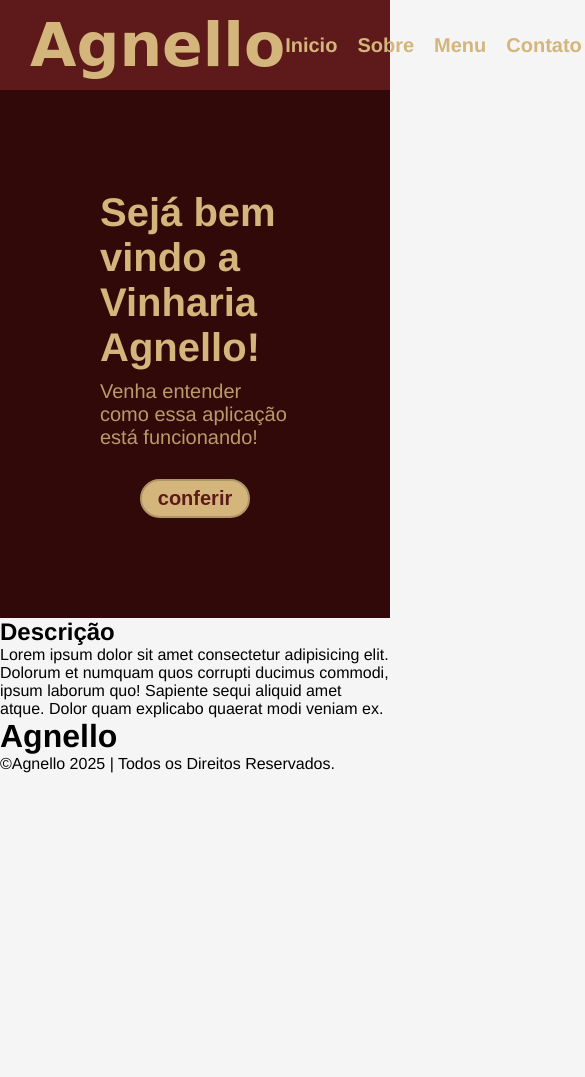
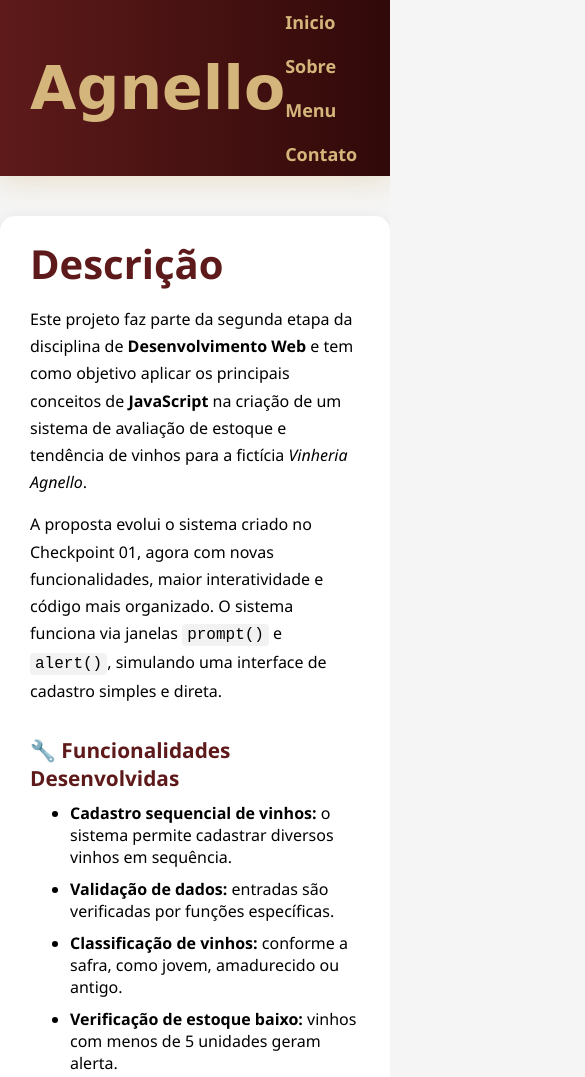
Before and after one commit to CPs-FIAP-2025/cp2-WebDev, a plain HTML site: page index.html in a window 390 px wide. Shown: the top 1077 px of the page, 585 px wide, since content can reach past the window. Before the commit the page ends 844 px from the top, so only its background shows below. Drawn offline with Linux system fonts and the light colour scheme; files whose address does not match are found by name.

Commit message:
terminando de criar o conteudo do HTML, estilizar o CSS e criar a responsividade

```diff
--- a/index.html
+++ b/index.html
@@ -11,6 +11,7 @@
 
 <body>
     <div class="container">
+
         <header>
             <div id="logo">
                 <h1>Agnello</h1>
@@ -35,9 +36,51 @@
 
         <section id="conteudo">
             <h1>Descrição</h1>
-            <p>Lorem ipsum dolor sit amet consectetur adipisicing elit. Dolorum et numquam quos corrupti ducimus
-                commodi, ipsum laborum quo! Sapiente sequi aliquid amet atque. Dolor quam explicabo quaerat modi veniam
-                ex.</p>
+            <p>
+                Este projeto faz parte da segunda etapa da disciplina de <strong>Desenvolvimento Web</strong> e tem como
+                objetivo aplicar os principais conceitos de <strong>JavaScript</strong> na criação de um sistema de
+                avaliação de estoque e tendência de vinhos para a fictícia <em>Vinheria Agnello</em>.
+            </p>
+
+            <p>
+                A proposta evolui o sistema criado no Checkpoint 01, agora com novas funcionalidades, maior
+                interatividade e código mais organizado. O sistema funciona via janelas <code>prompt()</code> e
+                <code>alert()</code>, simulando uma interface de cadastro simples e direta.
+            </p>
+
+            <h3>🔧 Funcionalidades Desenvolvidas</h3>
+            <ul>
+                <li><strong>Cadastro sequencial de vinhos:</strong> o sistema permite cadastrar diversos vinhos em
+                    sequência.</li>
+                <li><strong>Validação de dados:</strong> entradas são verificadas por funções específicas.</li>
+                <li><strong>Classificação de vinhos:</strong> conforme a safra, como jovem, amadurecido ou antigo.</li>
+                <li><strong>Verificação de estoque baixo:</strong> vinhos com menos de 5 unidades geram alerta.</li>
+                <li><strong>Resumo final:</strong> total de cadastros, quantidade com estoque baixo e safra mais antiga.
+                </li>
+            </ul>
+
+            <h3>📌 Regras e Técnicas Aplicadas</h3>
+            <ul>
+                <li>Uso de <strong>funções reutilizáveis</strong> para organização do código.</li>
+                <li>Respeito ao <strong>escopo das variáveis</strong>.</li>
+                <li><strong>Sem arrays ou objetos:</strong> apenas variáveis com nomes como <code>nome1</code>,
+                    <code>safra2</code>, etc.
+                </li>
+                <li>Mensagens exibidas via <code>console.log()</code> e <code>alert()</code>.</li>
+            </ul>
+
+            <h3>🎯 Objetivo Didático</h3>
+            <ul>
+                <li>Reforçar lógica de programação com JavaScript.</li>
+                <li>Usar funções organizadas sem recursos avançados.</li>
+                <li>Aplicar laços de repetição (<code>while</code>, <code>for</code>).</li>
+                <li>Resolver problemas com criatividade mesmo com limitações.</li>
+            </ul>
+
+            <p class="final">
+                <strong>Resultado final:</strong> um sistema funcional, leve e educativo, que simula o controle de
+                estoque básico de vinhos diretamente no navegador.
+            </p>
         </section>
 
         <footer>
--- a/src/css/style.css
+++ b/src/css/style.css
@@ -6,8 +6,7 @@
 
 body {
     background-color: #f5f5f5;
-    font-family: 'Franklin Gothic Medium', 'Arial Narrow', Arial, sans-serif;
-
+    font-family: "Segoe UI", Tahoma, Geneva, Verdana, sans-serif;
 }
 
 header {
@@ -15,9 +14,13 @@ header {
     padding: 10px;
     justify-content: space-between;
     align-items: center;
-    background-color: #5e1a1a;
+    background: linear-gradient(90deg, #5e1a1a, #310909);
     color: rgb(255, 255, 255);
+    box-shadow: 0px 0px 30px 2px #d4b57b69;
+    position: sticky;
+
 }
+
 
 #logo {
     color: #d4b57b;
@@ -25,6 +28,7 @@ header {
     font-family: cursive;
     margin-left: 20px;
 }
+
 
 nav ul {
     list-style: none;
@@ -36,7 +40,7 @@ nav ul {
 nav ul li a {
     text-decoration: none;
     color: #d4b57b;
-    font-size: 20px;
+    font-size: 18px;
     font-weight: 600;
     transition: color 0.3s ease;
 }
@@ -48,7 +52,7 @@ nav ul li a:hover {
 
 #destaque {
     padding: 100px;
-    background-color: #310909;
+    background: #310909;
     display: flex;
     flex-direction: column;
     align-items: center;
@@ -83,5 +87,82 @@ nav ul li a:hover {
     color: #d4b57b;
     background-color: #310909;
     box-shadow: 0px 0px 10px 1px #d4b57b;
+}
+
+#conteudo {
+    max-width: 90%;
+    margin: 40px auto;
+    padding: 20px 30px;
+    background-color: #ffffff;
+    border-radius: 15px;
+    box-shadow: 0 4px 15px rgba(0, 0, 0, 0.1);
+}
+
+#conteudo h1 {
+    color: #5e1a1a;
+    font-size: 40px;
+    font-weight: 700;
+}
+
+#conteudo h3 {
+    color: #5e1a1a;
+    font-size: 1.3rem;
+    margin-top: 30px;
+}
+
+#conteudo p {
+    margin: 15px 0;
+    line-height: 1.7;
+    font-size: 1rem;
+}
+
+#conteudo ul {
+    margin: 10px 0 20px 20px;
+    padding-left: 20px;
+}
+
+#conteudo ul li {
+    margin-bottom: 10px;
+}
+
+#conteudo code {
+    background-color: #f2f2f2;
+    padding: 2px 5px;
+    border-radius: 4px;
+    font-family: "Courier New", monospace;
+}
+
+#conteudo .final {
+    margin-top: 30px;
+    font-weight: bold;
+}
+
+footer {
+    display: flex;
+    flex-direction: column;
+    align-items: center;
+    padding: 40px;
+    background: linear-gradient(90deg, #5e1a1a, #310909);
+    color: #d4b57b;
+}
+
+footer h1 {
+    font-size: 60px;
+    font-family: cursive;
 
 }
+
+footer p {
+    color: #fff;
+    margin-top: 70px;
+}
+
+@media (max-width: 768px) {
+    #destaque {
+        display: none;
+    }
+
+    nav ul {
+        flex-direction: column;
+    }
+}
```
